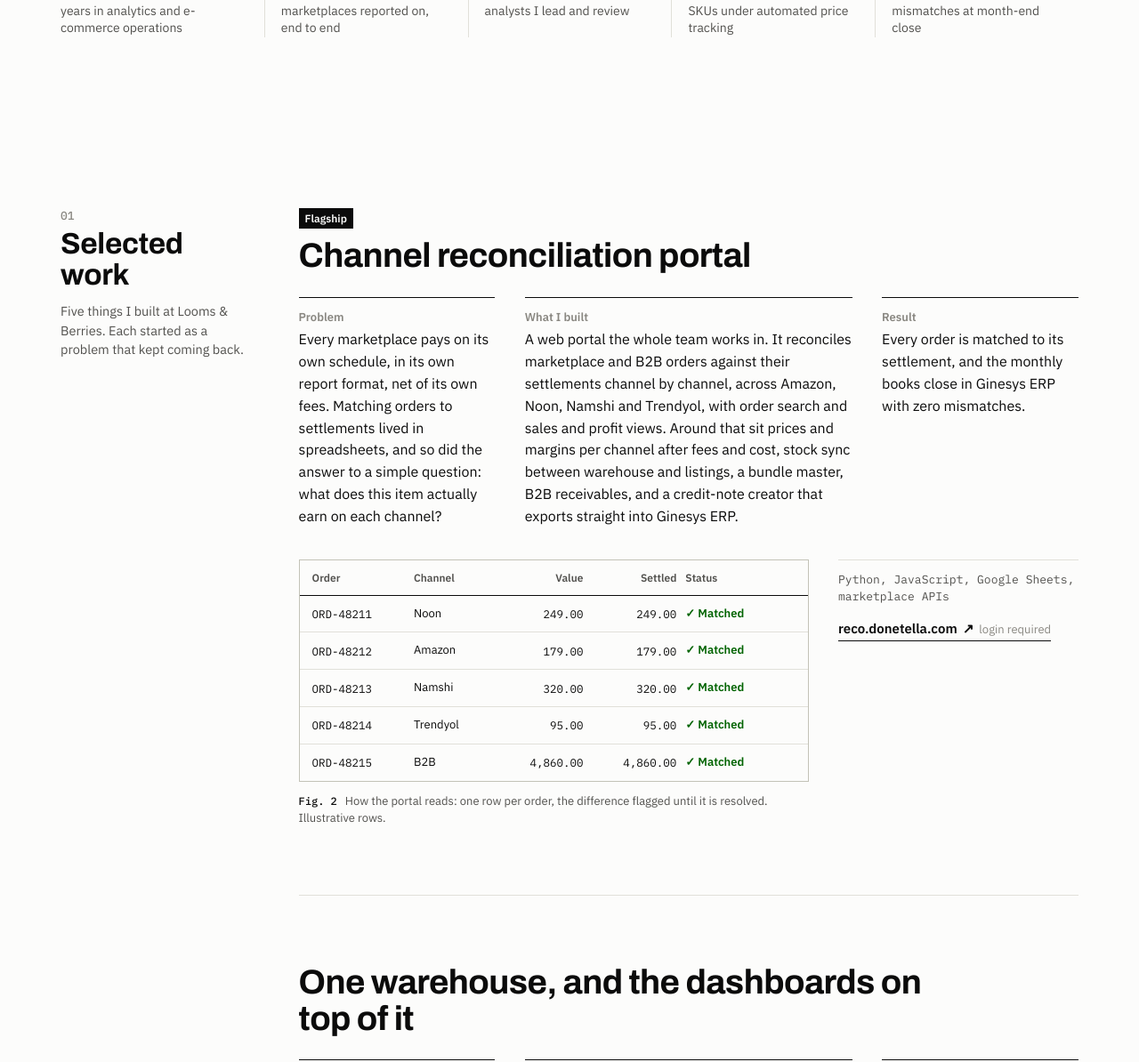
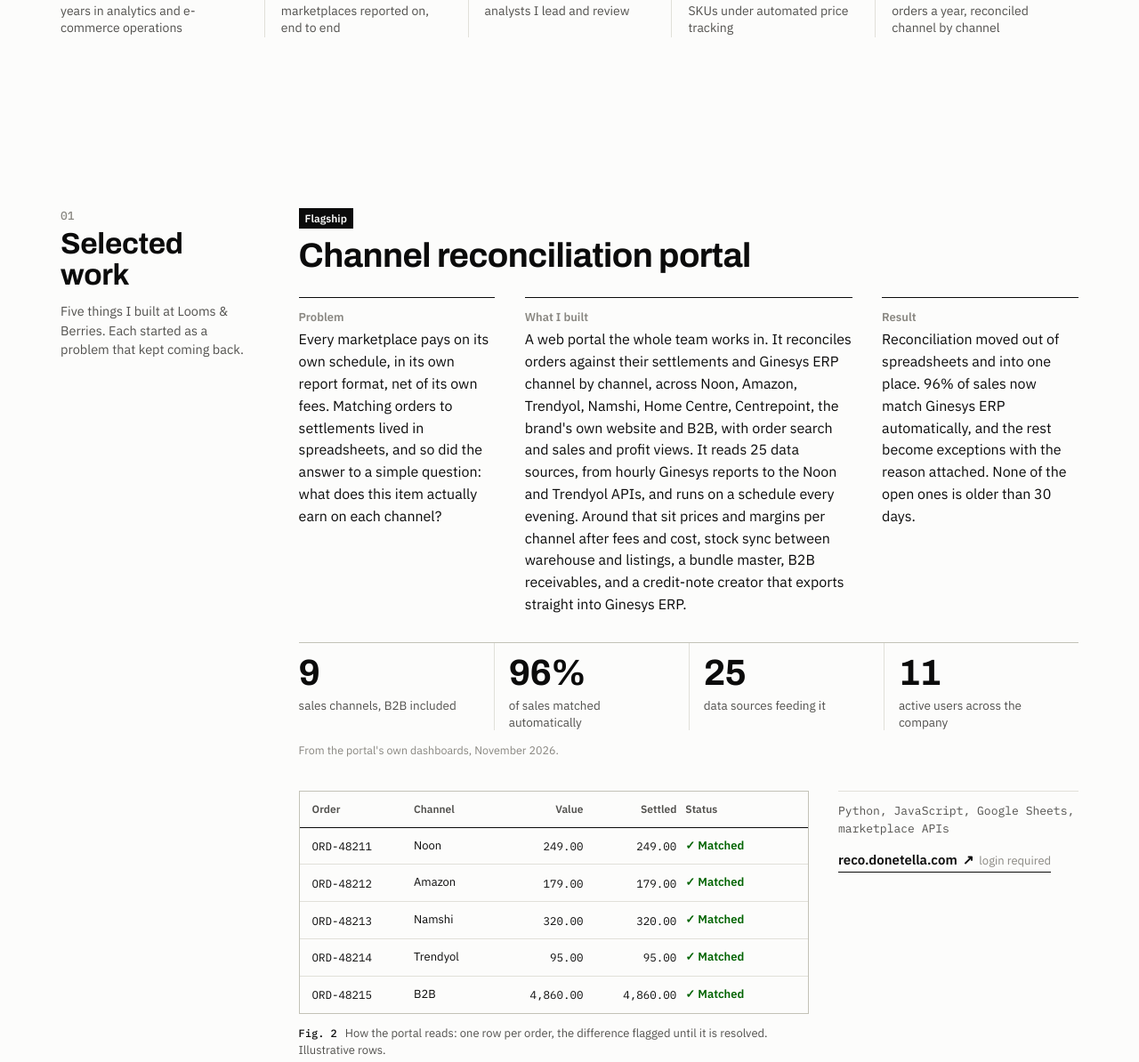
Before and after one commit to deepakloomsberries/deepakjatav, a plain HTML site: page index.html in a window 1280 px wide. Shown: the part 1513-2707 px from the top of the page at 89% size. Drawn offline with Linux system fonts and the light colour scheme; animation ran at ten frames a second.

Commit message:
Back the site and resume with figures from the reconciliation portal
Replace the "every order matched / zero mismatches" claims, which the
portal's own dashboards do not support, with what it shows for the 12
months to November 2026: 60,000+ orders a year across 9 sales channels,
96% of sales matched to Ginesys ERP automatically, no open exception
older than 30 days, 25 data sources and 11 active users. Volumes only;
no revenue or profit figures are published.

- hero facts: 60,000+ orders a year replaces "0 mismatches"
- portal case study: corrected scope and result, plus a figures row
  that counts up on arrival, with its source noted
- order-to-cash and experience copy brought in line
- resume page and PDF updated with the same figures (still 2 pages)

Co-Authored-By: Claude Opus 5.5 <noreply@anthropic.com>

```diff
--- a/assets/css/style.css
+++ b/assets/css/style.css
@@ -534,15 +534,26 @@ input[type="range"]:hover::-webkit-slider-thumb, input[type="range"]:active::-we
    ========================================================================== */
 
 /* case study: title, then problem / build / result side by side, then the figure */
-.case { grid-template-columns: repeat(12, minmax(0, 1fr)); grid-template-rows: auto auto auto auto 1fr; column-gap: clamp(20px, 2.6vw, 36px); row-gap: 0; }
+.case { grid-template-columns: repeat(12, minmax(0, 1fr)); grid-template-rows: auto auto auto auto auto 1fr; column-gap: clamp(20px, 2.6vw, 36px); row-gap: 0; }
 .case-text { display: contents; }
 .case-tag { grid-column: 1 / -1; grid-row: 1; justify-self: start; }
 .case h3 { grid-column: 1 / 11; grid-row: 2; }
 .pso { grid-column: 1 / -1; grid-row: 3; grid-template-columns: minmax(0, 3fr) minmax(0, 5fr) minmax(0, 3fr); gap: clamp(20px, 2.6vw, 36px); margin-top: 26px; }
 .pso > div { padding-top: 12px; border-top: 1px solid var(--ink); }
-.case-fig { grid-column: 1 / 9; grid-row: 4 / span 2; order: 0; margin-top: 36px; }
-.case-stack { grid-column: 9 / -1; grid-row: 4; margin: 36px 0 14px; }
-.case-text > .link-arrow { grid-column: 9 / -1; grid-row: 5; justify-self: start; align-self: start; }
+.case-nums { grid-column: 1 / -1; grid-row: 4; margin-top: 30px; }
+.case-fig { grid-column: 1 / 9; grid-row: 5 / span 2; order: 0; margin-top: 36px; }
+.case-stack { grid-column: 9 / -1; grid-row: 5; margin: 36px 0 14px; }
+.case-text > .link-arrow { grid-column: 9 / -1; grid-row: 6; justify-self: start; align-self: start; }
+
+/* the portal's own figures, under its case study */
+.case-nums dl { display: grid; grid-template-columns: repeat(4, minmax(0, 1fr)); border-top: 1px solid var(--rule-2); }
+.case-nums dl > div { padding: 14px 16px 0 0; }
+.case-nums dl > div + div { padding-left: 16px; border-left: 1px solid var(--rule); }
+.case-nums dt { font: 700 clamp(30px, 3.2vw, 44px)/1 var(--f-display); font-stretch: 82%; letter-spacing: -0.02em; font-variant-numeric: tabular-nums; }
+.case-nums dd { margin-top: 6px; font-size: 13.5px; line-height: 1.4; color: var(--ink-2); }
+.case-src { margin-top: 12px; font-size: 12.5px; color: var(--ink-3); }
+.facts dt { font-variant-numeric: tabular-nums; }
+@media (min-width: 861px) and (max-width: 1100px) { .facts dt { font-size: 3.9vw; } }
 .case-flip .case-fig { grid-column: 5 / -1; order: 0; }
 .case-flip .case-stack, .case-flip .case-text > .link-arrow { grid-column: 1 / 5; }
 
@@ -571,7 +582,7 @@ input[type="range"]:hover::-webkit-slider-thumb, input[type="range"]:active::-we
 
 @media (max-width: 860px) {
   .case { grid-template-columns: minmax(0, 1fr); grid-template-rows: none; }
-  .case-tag, .case h3, .pso, .case-fig, .case-stack, .case-text > .link-arrow,
+  .case-tag, .case h3, .pso, .case-nums, .case-fig, .case-stack, .case-text > .link-arrow,
   .case-flip .case-fig, .case-flip .case-stack, .case-flip .case-text > .link-arrow { grid-column: 1 / -1; grid-row: auto; }
   .pso { grid-template-columns: minmax(0, 1fr); }
   .case-fig { margin-top: 24px; }
@@ -581,6 +592,10 @@ input[type="range"]:hover::-webkit-slider-thumb, input[type="range"]:active::-we
 @media (max-width: 600px) {
   .bar-row { grid-template-columns: 84px minmax(0, 1fr); }
   .tile.is-hero .tile-value { font-size: 28px; }
+  .case-nums dl { grid-template-columns: repeat(2, minmax(0, 1fr)); }
+  .case-nums dl > div { padding: 12px 10px 12px 0; border-bottom: 1px solid var(--rule); }
+  .case-nums dl > div + div { padding-left: 0; border-left: 0; }
+  .case-nums dl > div:nth-child(even) { padding-left: 12px; border-left: 1px solid var(--rule); }
 }
 .isobox { max-width: 300px; }
 .split-legend { display: grid; grid-template-columns: repeat(3, max-content); gap: 8px 28px; }
--- a/assets/js/main.js
+++ b/assets/js/main.js
@@ -159,7 +159,7 @@
     }
 
     const tag = (sel, cls) => $$(sel).forEach((el) => el.classList.add(cls));
-    tag('.more-list li, .xp > li, .kit > div, .calc, .end .mail, .end-links, .end-foot', 'rise');
+    tag('.case-nums dl > div, .more-list li, .xp > li, .kit > div, .calc, .end .mail, .end-links, .end-foot', 'rise');
     tag('.pso > div, .flow-panels, .xp, .kit, .verdict', 'draw-rule');
 
     const io = new IntersectionObserver((entries) => {
@@ -173,14 +173,13 @@
     $$('.side, .rise, .draw-rule, .case-fig, .end-title').forEach((el) => io.observe(el));
   }
 
-  /* counters in the hero facts strip */
-  function counters() {
-    $$('[data-count]').forEach((el) => {
+  /* a figure that runs up to its value: [data-count], optional data-from, data-sep */
+  function runCount(el, delay) {
     const to = Number(el.dataset.count);
     const from = Number(el.dataset.from || 0);
     const fmt = (v) => ('sep' in el.dataset ? v.toLocaleString('en-US') : String(v));
     if (reduce) { el.textContent = fmt(to); return; }
-      const start = performance.now() + 700;
+    const start = performance.now() + delay;
     const duration = 1300;
     el.textContent = fmt(from);
     (function tick(now) {
@@ -188,7 +187,20 @@
       el.textContent = fmt(Math.round(lerp(from, to, easeOut(t))));
       if (t < 1) requestAnimationFrame(tick);
     })(performance.now());
+  }
+
+  /* hero facts count with the intro; figures further down count when they come into view */
+  function counters() {
+    $$('.facts [data-count]').forEach((el) => runCount(el, 700));
+    if (reduce || !('IntersectionObserver' in window)) return;
+    const io = new IntersectionObserver((entries) => {
+      entries.forEach((entry) => {
+        if (!entry.isIntersecting) return;
+        io.unobserve(entry.target);
+        $$('[data-count]', entry.target).forEach((el) => runCount(el, 150));
       });
+    }, { rootMargin: '0px 0px -10% 0px' });
+    $$('.case-nums').forEach((el) => io.observe(el));
   }
 
   /* ---------------------------------------------------------------------
--- a/index.html
+++ b/index.html
@@ -21,7 +21,7 @@
 <link rel="preconnect" href="https://fonts.gstatic.com" crossorigin>
 <link href="https://fonts.googleapis.com/css2?family=Archivo:wdth,wght@62..125,100..900&family=IBM+Plex+Mono:wght@400;500&family=IBM+Plex+Sans:wght@400;500;600;700&display=swap" rel="stylesheet">
 <!-- ?v= must change on every publish: GitHub Pages lets browsers reuse files for 10 minutes -->
-<link rel="stylesheet" href="assets/css/style.css?v=2026-11-23.3">
+<link rel="stylesheet" href="assets/css/style.css?v=2026-11-23.4">
 <script>document.documentElement.classList.add('js');setTimeout(function(){document.documentElement.classList.add('ready')},2500);</script>
 
 <script type="application/ld+json">
@@ -131,7 +131,7 @@
     <div><dt><span data-count="7">7</span>+</dt><dd>marketplaces reported on, end to end</dd></div>
     <div><dt><span data-count="6">6</span></dt><dd>analysts I lead and review</dd></div>
     <div><dt><span data-count="3000" data-sep>3,000</span>+</dt><dd>SKUs under automated price tracking</dd></div>
-    <div><dt><span data-count="0" data-from="40">0</span></dt><dd>mismatches at month-end close</dd></div>
+    <div><dt><span data-count="60000" data-sep>60,000</span>+</dt><dd>orders a year, reconciled channel by channel</dd></div>
   </dl>
 </section>
 
@@ -151,9 +151,18 @@
         <h3>Channel reconciliation portal</h3>
         <dl class="pso">
           <div><dt>Problem</dt><dd>Every marketplace pays on its own schedule, in its own report format, net of its own fees. Matching orders to settlements lived in spreadsheets, and so did the answer to a simple question: what does this item actually earn on each channel?</dd></div>
-          <div><dt>What I built</dt><dd>A web portal the whole team works in. It reconciles marketplace and B2B orders against their settlements channel by channel, across Amazon, Noon, Namshi and Trendyol, with order search and sales and profit views. Around that sit prices and margins per channel after fees and cost, stock sync between warehouse and listings, a bundle master, B2B receivables, and a credit-note creator that exports straight into Ginesys ERP.</dd></div>
-          <div><dt>Result</dt><dd>Every order is matched to its settlement, and the monthly books close in Ginesys ERP with zero mismatches.</dd></div>
+          <div><dt>What I built</dt><dd>A web portal the whole team works in. It reconciles orders against their settlements and Ginesys ERP channel by channel, across Noon, Amazon, Trendyol, Namshi, Home Centre, Centrepoint, the brand's own website and B2B, with order search and sales and profit views. It reads 25 data sources, from hourly Ginesys reports to the Noon and Trendyol APIs, and runs on a schedule every evening. Around that sit prices and margins per channel after fees and cost, stock sync between warehouse and listings, a bundle master, B2B receivables, and a credit-note creator that exports straight into Ginesys ERP.</dd></div>
+          <div><dt>Result</dt><dd>Reconciliation moved out of spreadsheets and into one place. 96% of sales now match Ginesys ERP automatically, and the rest become exceptions with the reason attached. None of the open ones is older than 30 days.</dd></div>
         </dl>
+        <div class="case-nums">
+          <dl>
+            <div><dt><span data-count="9">9</span></dt><dd>sales channels, B2B included</dd></div>
+            <div><dt><span data-count="96">96</span>%</dt><dd>of sales matched automatically</dd></div>
+            <div><dt><span data-count="25">25</span></dt><dd>data sources feeding it</dd></div>
+            <div><dt><span data-count="11">11</span></dt><dd>active users across the company</dd></div>
+          </dl>
+          <p class="case-src">From the portal's own dashboards, November 2026.</p>
+        </div>
         <p class="case-stack">Python, JavaScript, Google Sheets, marketplace APIs</p>
         <a class="link-arrow" href="https://reco.donetella.com/#/" target="_blank" rel="noopener">reco.donetella.com <span aria-hidden="true">&nearr;</span> <small>login required</small></a>
       </div>
@@ -336,7 +345,7 @@
         </article>
         <article class="flow-panel" data-panel="5">
           <h3>Reconciled and closed</h3>
-          <p>Every order is matched to its settlement. The books close in Ginesys ERP with zero mismatches, and the sales and returns data goes out audit-ready for Saudi Arabia VAT filing.</p>
+          <p>Each order is matched to its settlement and to Ginesys ERP. Anything that does not match becomes an exception with a reason attached, and is worked until it clears. The sales and returns data then goes out audit-ready for Saudi Arabia VAT filing.</p>
           <p class="flow-data"><b>What I measure here</b> Orders matched, open differences, month-end close status.</p>
         </article>
       </div>
@@ -451,8 +460,8 @@
             <li>Lead analytics and BI for a brand selling on 7+ marketplaces in Saudi Arabia and the UAE, and manage a team of 6 analysts.</li>
             <li>Designed and run the BigQuery warehouse holding 5+ years of sales, ads, inventory and payments data, with automated Looker Studio dashboards on top.</li>
             <li>Analyse price, margin and profit by channel after commission, shipping, VAT and returns.</li>
-            <li>Built four internal tools: the reconciliation portal, a price tracker, a B2B ordering app and a task manager.</li>
-            <li>Reconcile 100% of orders against settlements and close the monthly books in Ginesys ERP with zero mismatches.</li>
+            <li>Built four internal tools: the reconciliation portal (11 active users), a price tracker, a B2B ordering app and a task manager.</li>
+            <li>Reconcile 60,000+ orders a year across 9 sales channels against settlements and Ginesys ERP. 96% match automatically, and no open exception is older than 30 days.</li>
           </ul>
         </div>
       </li>
@@ -553,6 +562,6 @@
 
 <div class="toast" id="toast" role="status" aria-live="polite"></div>
 
-<script src="assets/js/main.js?v=2026-11-23.3" defer></script>
+<script src="assets/js/main.js?v=2026-11-23.4" defer></script>
 </body>
 </html>
```
Also changed, not shown: resume.html (+4 -3 lines), 1 other file. Lines whose indentation alone changed are shown as unchanged.
